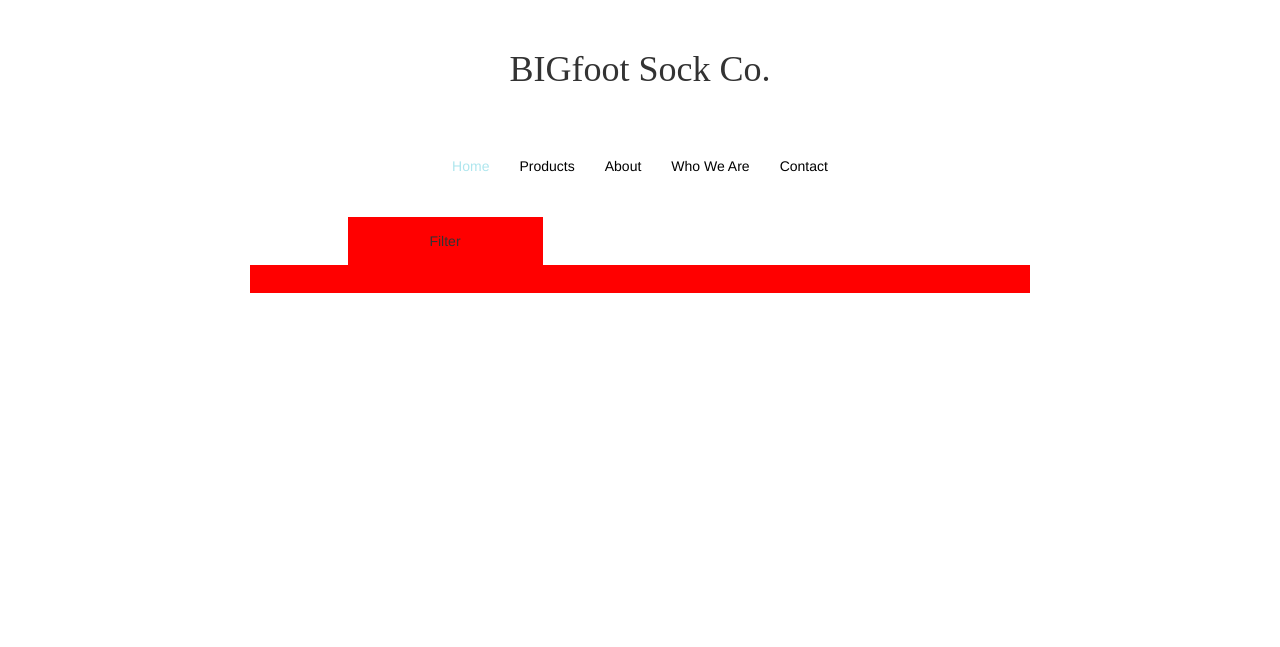
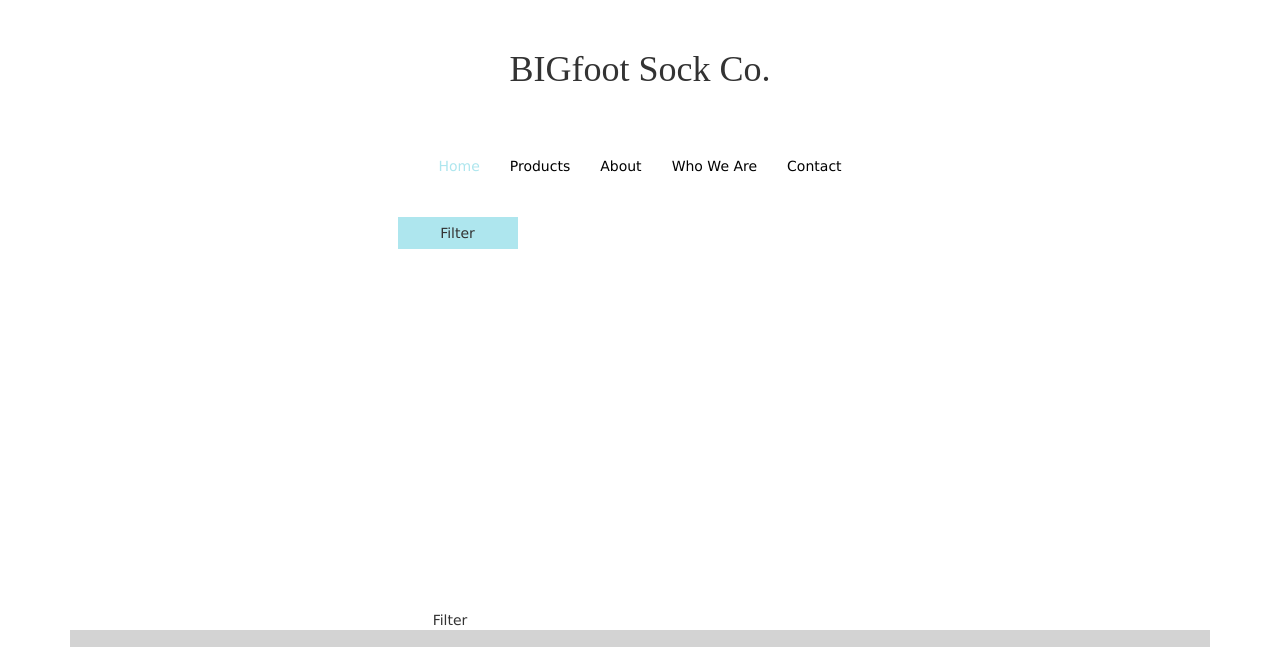
Before and after one commit to daniellabonte/bigfoot, a PHP site: page /products.php in a window 1280 px wide. Shown: the top 647 px of the page. Run offline with PHP 8.4, Linux system fonts and the light colour scheme; some libraries are stand-ins or nearby versions.

Commit message:
filters options in working quite nicely on products.php

```diff
--- a/css/style.css
+++ b/css/style.css
@@ -1,15 +1,35 @@
 @import url('https://fonts.googleapis.com/css?family=Montserrat:100,100i,200,200i,300,300i,400,400i,500,500i,600,600i,700,700i,800,800i,900,900i');
 
+body {
+		font-family: Verdana;
+	}
 
-.filterButton {
-	padding: 1em 0.1em 1em 0.1em;
-	background-color: red;
+li {
+	list-style-type: none;
 }
 
+h1 h2 h3 h4 h5 h6 {
+	font-family:"Montserrat ExtraLight", sans-serif;
+}
+
+.hide-filters {
+	display: none;
+}
+
+#filter-button {
+	padding: 0.7em 0em 0.7em 0em;
+	background-color: #aee6ee;
+}
+
+#filter-div {
+	padding: 1em 0.1em 1em 0.1em;
+	background-color: #aee6ee;
+}
 
 .filterDropDown
 
 #filterDropDown
+
 
 
 
@@ -29,18 +49,14 @@
 
 /*TEXT*************************************************************************/
 
-	body {
-		font-family: Verdana;
-	}
+
 
 	.montserrat-white {
 		font-family: "Montserrat Light";
 		color: white;
 	}
 
-	h1 h2 h3 h4 h5 h6 {
-		font-family:"Montserrat ExtraLight", sans-serif;
-	}
+
 
 
 
--- a/js/functions.js
+++ b/js/functions.js
@@ -8,8 +8,8 @@
 	/*dynamic navbar**********************************************************/
 		//TODO This is not yet functional, i just found this code for future use
 		$(".nav a").click(function(){
-		   $(".nav").find(".active").removeClass("active");
-		   $(this).parent().addClass("active");
+			 $(".nav").find(".active").removeClass("active");
+			 $(this).parent().addClass("active");
 		});
 
 /*INDEX.PHP*******************************************************************/
@@ -25,16 +25,26 @@
 	$(document).ready(function(){
 
 	/*FILTERS*****************************************************************/
-		$('.filterButton').click(function() { ShowFilters() });
+		// Button Hover
+		$('#filter-button').hover(function() {
+			$(this).css('cursor','pointer');
+		});
 
-		$('.filterButton').hover(function() {
-			$(this).css('cursor','pointer');
-    });
+		// Button Click
+		$('#filter-button').click(function(){
+			ToggleFilters();
+		});
 
-		function ShowFilters() {
-			$('#filterDropDown').addClass('hideSmall');
-			console.log("Clicked yo");
-		};
+		// Show/Hide the filter options
+		function ToggleFilters() {
+			if ( $('.hide-filters').is(":hidden")) {
+				$('.hide-filters').slideDown( "slow" );
+			} else {
+				$('.hide-filters').slideUp("fast");
+			}
+		}
+
+
 	/*****************************************************************FILTERS*/
 
 	});
--- a/products.php
+++ b/products.php
@@ -8,15 +8,50 @@
 <?php include 'header.php'; ?>
 <br>
 
+<!-- Filter Button -->
 <div class="row justify-content-start">
   <div  class="col-sm-3"></div>
-  <div class="filterButton col-sm-2"><center>Filter</center></div>
+  <div id="filter-button" class="col-sm-2" style="max-width: 120px; padding:6px 0px 6px 0px; margin: 0 50px 0 50px"><center>Filter</center></div>
 </div>
 
-<div id="filterDropDown" class="row justify-content-center filterDropDown">
+<!-- Filter Options -->
+<div class="row justify-content-center">
   <div class="col-sm-2"></div>
-  <div class="filterButton col-sm-8">
-
+  <div id="filter-div" class="col-sm-9 hide-filters">
+    <form>
+        <div class="col-sm-4">
+        <b>Gender</b>
+          <ul>
+            <li><input type="checkbox" name="gender" value="male">Male</li>
+            <li><input type="checkbox" name="gender" value="female">Female</li>
+          </ul>
+        </div>
+        <div class="col-sm-4" style="border-left: solid; border-right: solid; border-color: black; border-width: 1px">
+          <div class="row">
+            <div class="col-sm-2"><b>Colour</b></div>
+          </div>
+          <div class="col-sm-6" style="padding: 0">
+            <ul>
+              <li><input type="checkbox" name="colour" value="red">Red</li>
+              <li><input type="checkbox" name="colour" value="blue">Blue</li>
+              <li><input type="checkbox" name="colour" value="white">White</li>
+            </ul>
+          </div>
+          <div class="col-sm-6" style="padding: 0">
+            <ul>
+              <li><input type="checkbox" name="colour" value="grey">Grey</li>
+              <li><input type="checkbox" name="colour" value="black">Black</li>
+              <li><input type="checkbox" name="colour" value="pattern">Pattern</li>
+            </ul>
+          </div>
+        </div>
+        <div class="col-sm-4">
+        <b>Availability</b>
+          <ul>
+            <li><input type="checkbox" name="stock" value="inStock">In Stock</li>
+          </ul>
+        </div>
+    </form>
   </div>
 </div>
 
```
